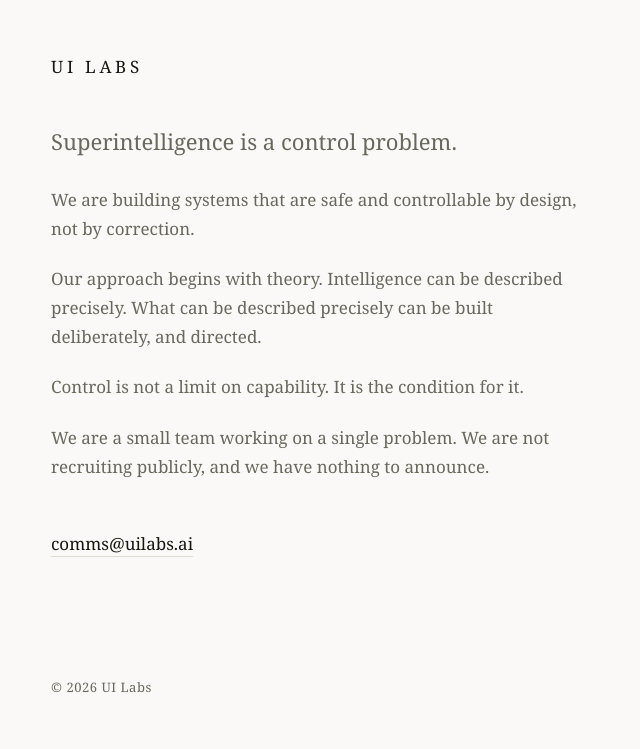
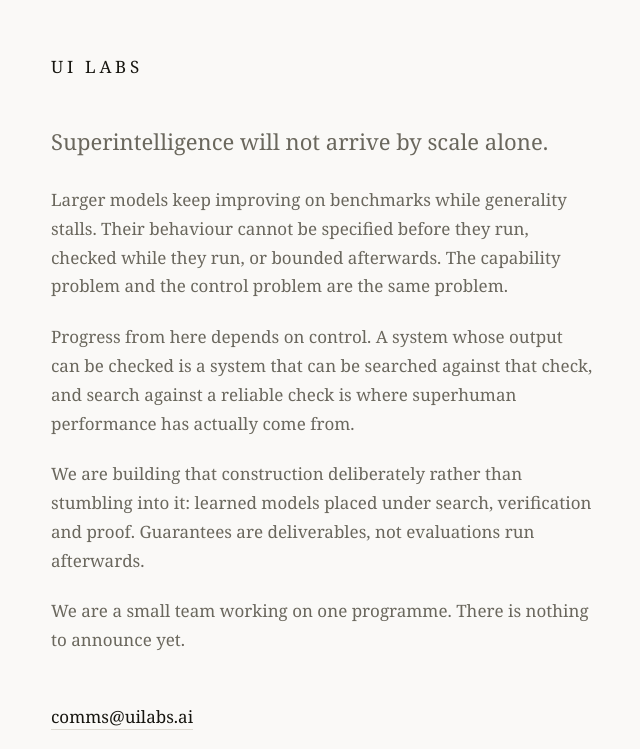
Before and after one commit to eperrier/uilabs, a plain HTML site: page index.html in a window 1280 px wide. Shown: the part 123-872 px from the top of the page, without its empty margins (317-957 px from the left). Drawn offline with Linux system fonts and the light colour scheme.

Commit message:
Revise page copy

```diff
--- a/index.html
+++ b/index.html
@@ -16,19 +16,24 @@
   <h1>UI Labs</h1>
 
   <!-- ── STATEMENT ──────────────────────────────────────── -->
-  <p class="lede">Superintelligence is a control problem.</p>
+  <p class="lede">Superintelligence will not arrive by scale alone.</p>
 
-  <p>We are building systems that are safe and controllable by design,
-  not by correction.</p>
+  <p>Larger models keep improving on benchmarks while generality stalls.
+  Their behaviour cannot be specified before they run, checked while they
+  run, or bounded afterwards. The capability problem and the control
+  problem are the same problem.</p>
 
-  <p>Our approach begins with theory. Intelligence can be described
-  precisely. What can be described precisely can be built deliberately,
-  and directed.</p>
+  <p>Progress from here depends on control. A system whose output can be
+  checked is a system that can be searched against that check, and search
+  against a reliable check is where superhuman performance has actually
+  come from.</p>
 
-  <p>Control is not a limit on capability. It is the condition for it.</p>
+  <p>We are building that construction deliberately rather than stumbling
+  into it: learned models placed under search, verification and proof.
+  Guarantees are deliverables, not evaluations run afterwards.</p>
 
-  <p>We are a small team working on a single problem. We are not
-  recruiting publicly, and we have nothing to announce.</p>
+  <p>We are a small team working on one programme. There is nothing to
+  announce yet.</p>
 
   <!-- ── CONTACT ────────────────────────────────────────── -->
   <p class="contact">
```
